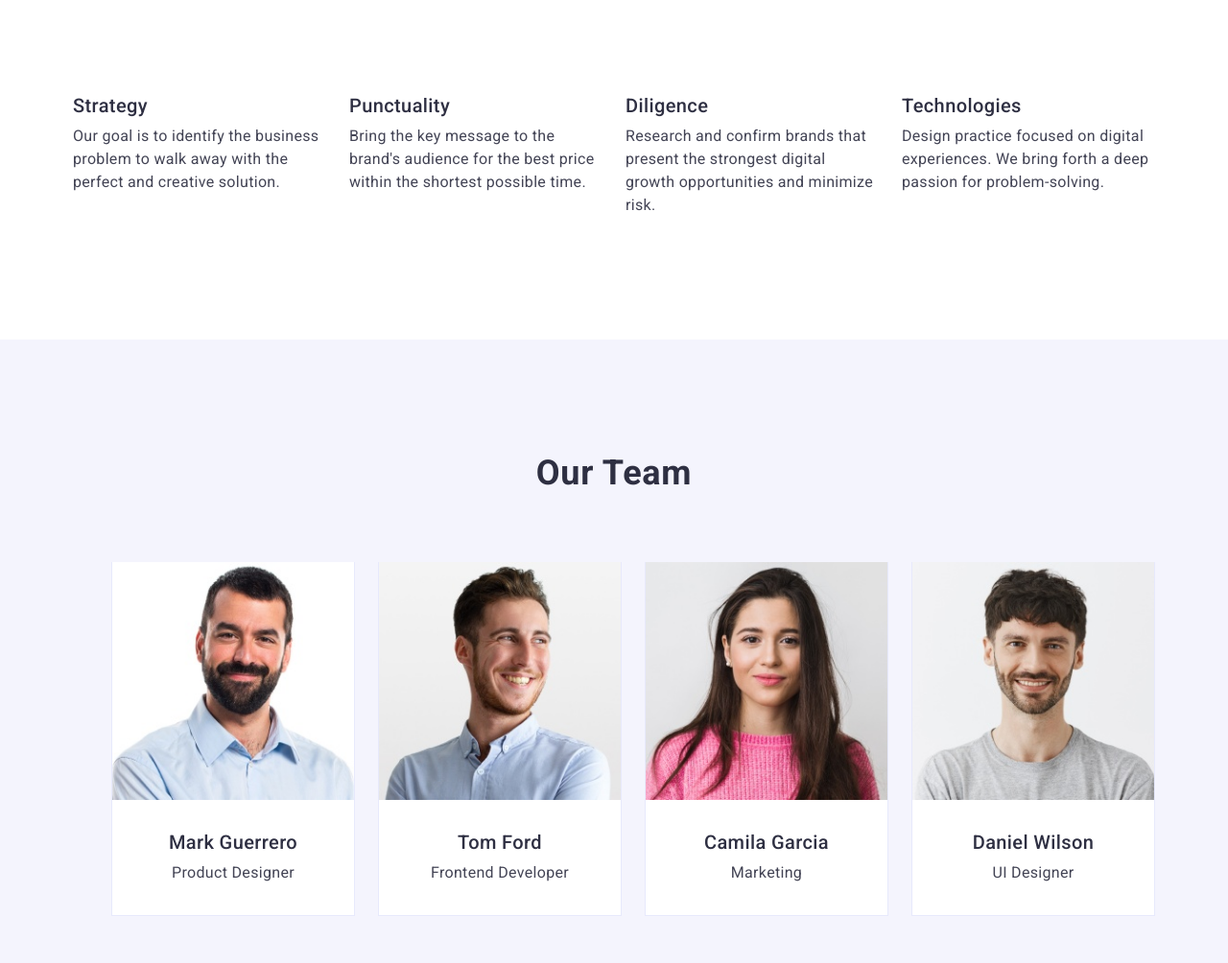
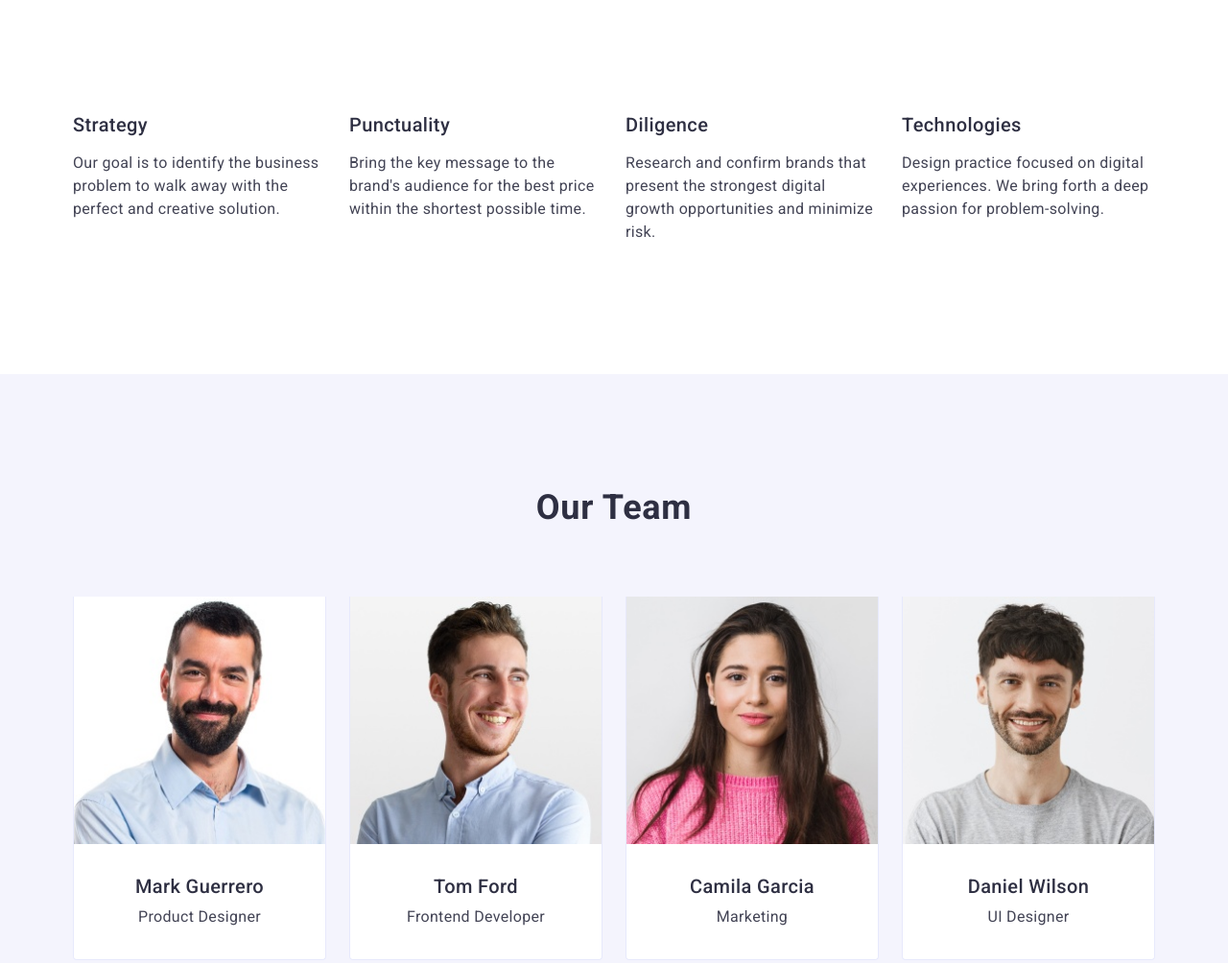
Before and after one commit to nazariynetrebko/goit-markup-hw-03, a plain HTML site: page index.html in a window 1280 px wide. Shown: the part 740-1744 px from the top of the page at 96% size. Drawn offline with nearby package versions, Linux system fonts and the light colour scheme.

Commit message:
probably finish01

```diff
--- a/css/styles.css
+++ b/css/styles.css
@@ -184,7 +184,7 @@ body {
     letter-spacing: 0.02em;
     line-height: 1.2;
     color: #2e2f42;
-    margin: 0 0 0 0;
+    margin-bottom: 8px;
 }
 
 .title-small {
@@ -192,7 +192,6 @@ body {
     line-height: 1.5;
     letter-spacing: 0.02em;
     color: #434455;
-    margin: 8px 0;
 }
 
 .link {
@@ -230,6 +229,7 @@ body {
     display: flex;
     gap: 24px;
     flex-direction: row;
+    padding: 0;
 }
 
 .team-list {
@@ -237,6 +237,7 @@ body {
     width: calc((100% - 72px) / 4);
     border: 1px solid #E7E9FC;
     border-top: none;
+    border-radius: 0 0 4px 4px
 }
 
 .title-team {
```
